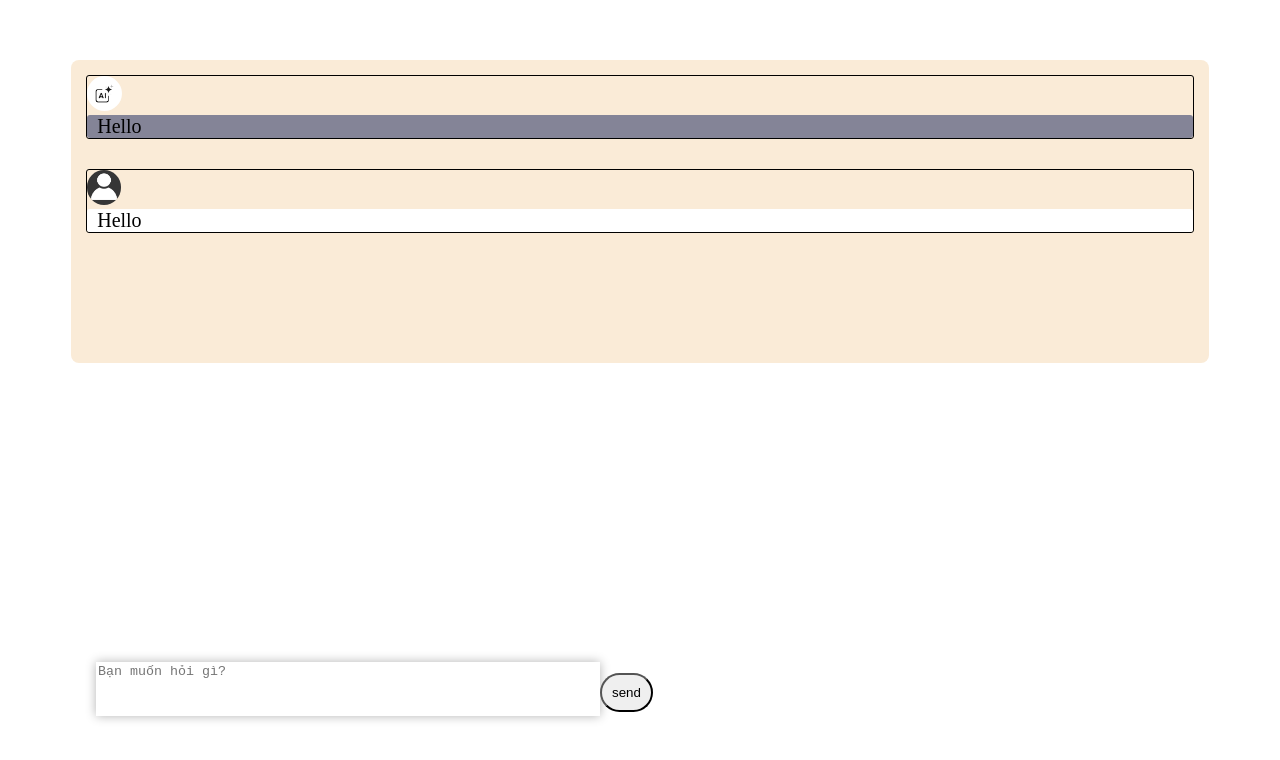
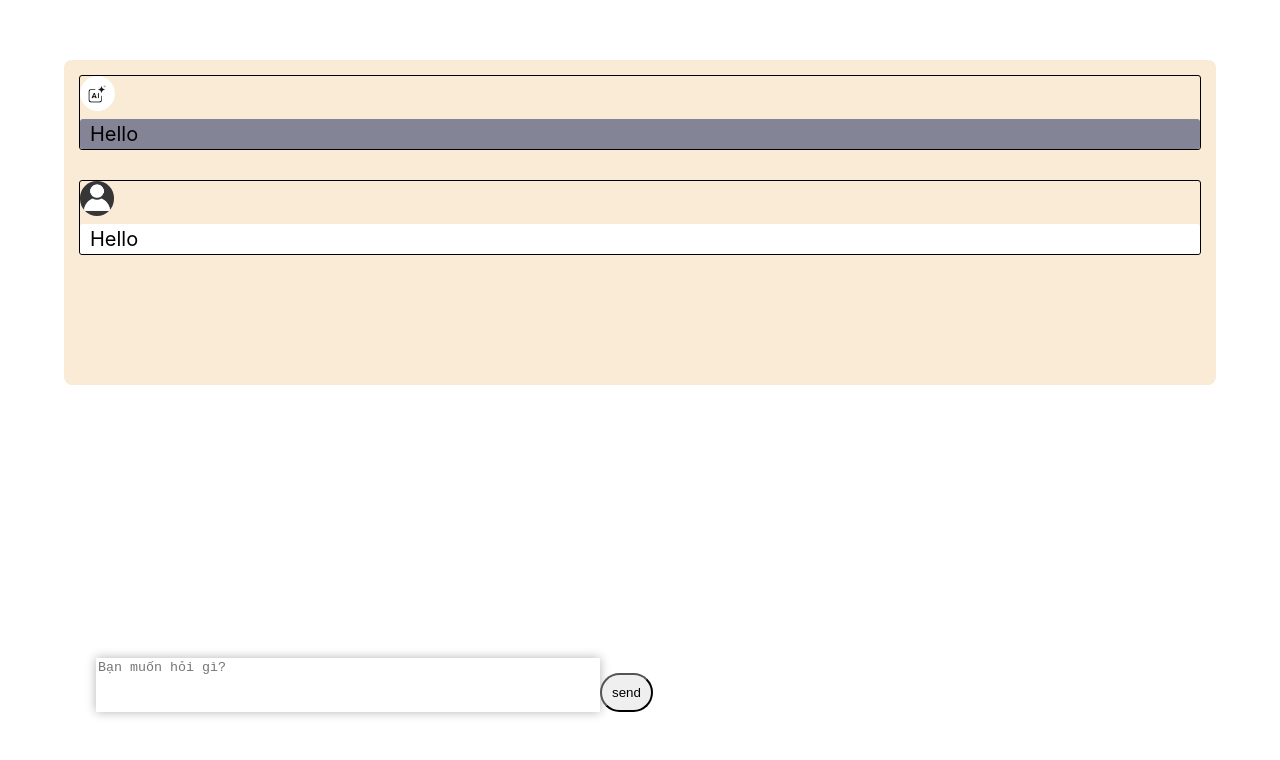
Before and after one commit to kred-e058/webchat, a plain HTML site: page index.html in a window 1280 px wide. Drawn offline with Linux system fonts and the light colour scheme.

Commit message:
Update style.css

```diff
--- a/style.css
+++ b/style.css
@@ -1,4 +1,7 @@
-html{
+body {
+    font-family: -apple-system, BlinkMacSystemFont, "Segoe UI", Roboto, Helvetica, Arial, sans-serif;
+    font-size: 20px; /* bạn đổi cỡ chữ ở đây */
+    line-height: 1.5; /* giúp dễ đọc hơn */
     margin:0;
     padding:0;
 }
```
